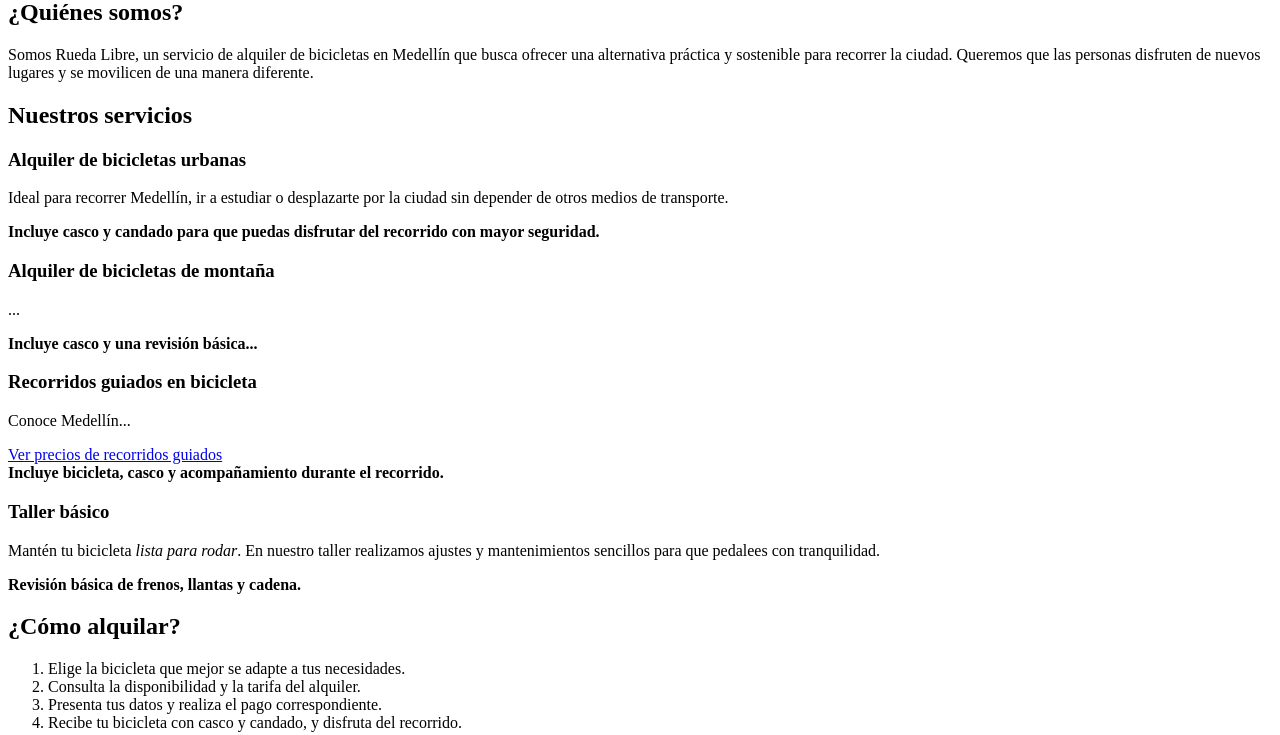
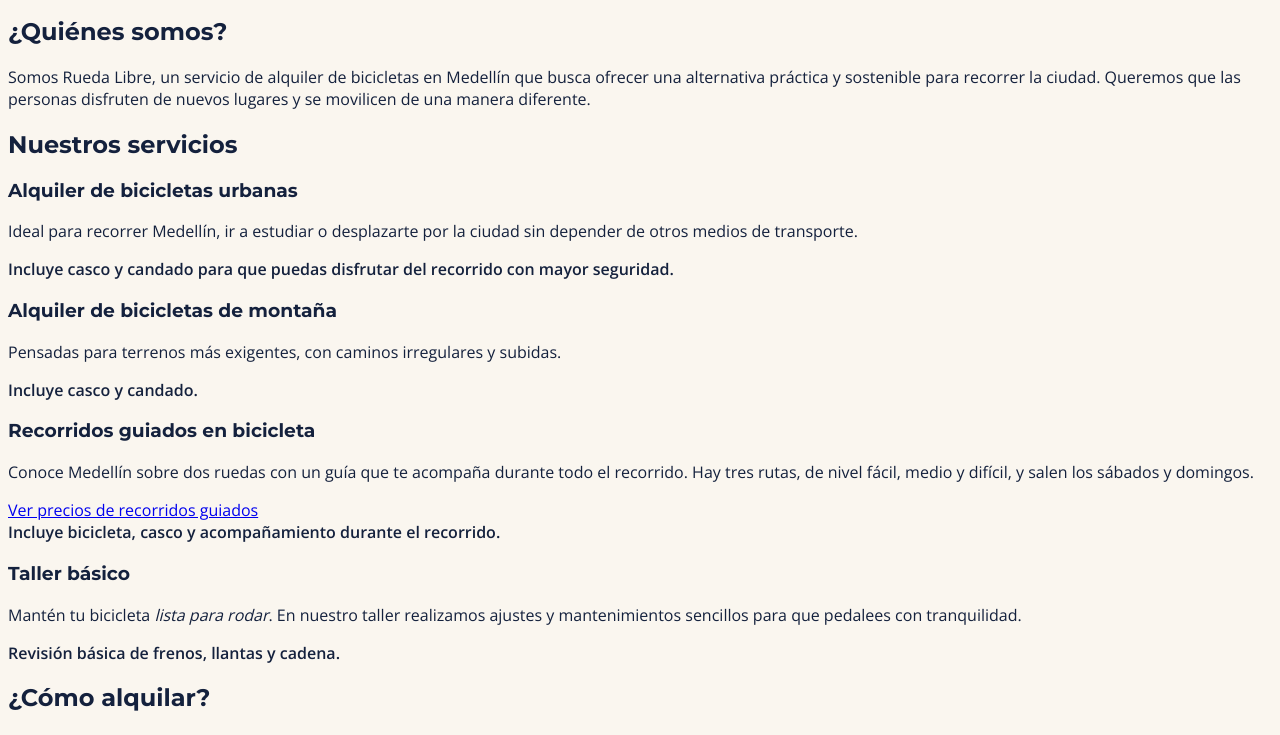
Before and after one commit to christian-b1998/rueda-libre, a plain HTML site: page index.html in a window 1280 px wide. Shown: the part 189-924 px from the top of the page. Drawn offline with nearby package versions, Linux system fonts and the light colour scheme.

Commit message:
MiniReto 9: hoja de estilos externa con variables, tipografias y colores de marca

```diff
--- a/bitacora.txt
+++ b/bitacora.txt
@@ -261,3 +261,9 @@ MAPA DE USO DE COLOR
 - Naranja Pedal (#F39A2B) nunca se usa como color de texto sobre Crema (#FAF6EF) ni con texto blanco (#FFFFFF) encima.
 
 SITIO PUBLICADO (v0.2): https://christian-b1998.github.io/rueda-libre/
+
+COMPROBACIÓN DE HERENCIA (DevTools)
+
+Propiedad que se hereda: font-family y color (en Styles aparecen en "Inherited from body"; en Computed el párrafo muestra el color rgb(20, 33, 61), el mismo que tiene el body).
+Propiedad que no se hereda: background-color (en Computed el párrafo muestra rgba(0, 0, 0, 0), mientras que el body muestra rgb(250, 246, 239)).
+Títulos: en Computed el font-family del h1 empieza por Montserrat. Párrafos: en Computed el font-family empieza por "Open Sans".
--- /dev/null
+++ b/css/styles.css
@@ -0,0 +1,26 @@
+:root {
+    --color-botonesyenlaces: #1E7A4F;
+    --color-destacadosybotonessecundarios: #F39A2B;
+    --color-titulosyencabezado: #14213D;
+    --color-fondogeneral: #FAF6EF;
+    --color-textosecundario: #5B6470;
+
+    --fuente-titulos: "Montserrat", sans-serif;
+    --fuente-texto: "Open Sans", sans-serif;
+
+    --espacio-s: 0.5rem;
+    --espacio-m: 1rem;
+    --espacio-l: 2rem;
+}
+
+/* Recordar que no puedo poner blanco sobre naranja ni naranja sobre crema porque son no aptas */
+
+body {
+    font-family: var(--fuente-texto);
+    color: var(--color-titulosyencabezado);
+    background-color: var(--color-fondogeneral);
+}
+
+h1, h2, h3, h4, h5 ,h6 {
+    font-family: var(--fuente-titulos);
+}
--- a/index.html
+++ b/index.html
@@ -6,6 +6,11 @@
     <meta name="viewport" content="width=device-width, initial-scale=1.0">
     <meta name="description" content="Página web para el alquiler de bicicletas">
     <meta name="author" content="Christian Benitez">
+    <link rel="preconnect" href="https://fonts.googleapis.com">
+    <link rel="preconnect" href="https://fonts.gstatic.com" crossorigin>
+    <link href="https://fonts.googleapis.com/css2?family=Montserrat:wght@700&family=Open+Sans:wght@400;600&display=swap"
+        rel="stylesheet">
+    <link rel="stylesheet" href="css/styles.css">
     <title>Rueda Libre | Alquiler de bicicletas en Medellín</title>
 </head>
 
@@ -46,13 +51,14 @@
 
             <article>
                 <h3>Alquiler de bicicletas de montaña</h3>
-                <p>...</p>
-                <strong>Incluye casco y una revisión básica...</strong>
+                <p>Pensadas para terrenos más exigentes, con caminos irregulares y subidas.</p>
+                <strong>Incluye casco y candado.</strong>
             </article>
 
             <article>
                 <h3>Recorridos guiados en bicicleta</h3>
-                <p>Conoce Medellín...</p>
+                <p>Conoce Medellín sobre dos ruedas con un guía que te acompaña durante todo el recorrido. Hay tres
+                    rutas, de nivel fácil, medio y difícil, y salen los sábados y domingos.</p>
                 <a href="paginas/tarifas.html#recorridos">Ver precios de recorridos guiados</a>
                 <br>
                 <strong>Incluye bicicleta, casco y acompañamiento durante el recorrido.</strong>
```
Also changed, not shown: paginas/reservas.html (+7 -2 lines), paginas/tarifas.html (+6 -0 lines).
